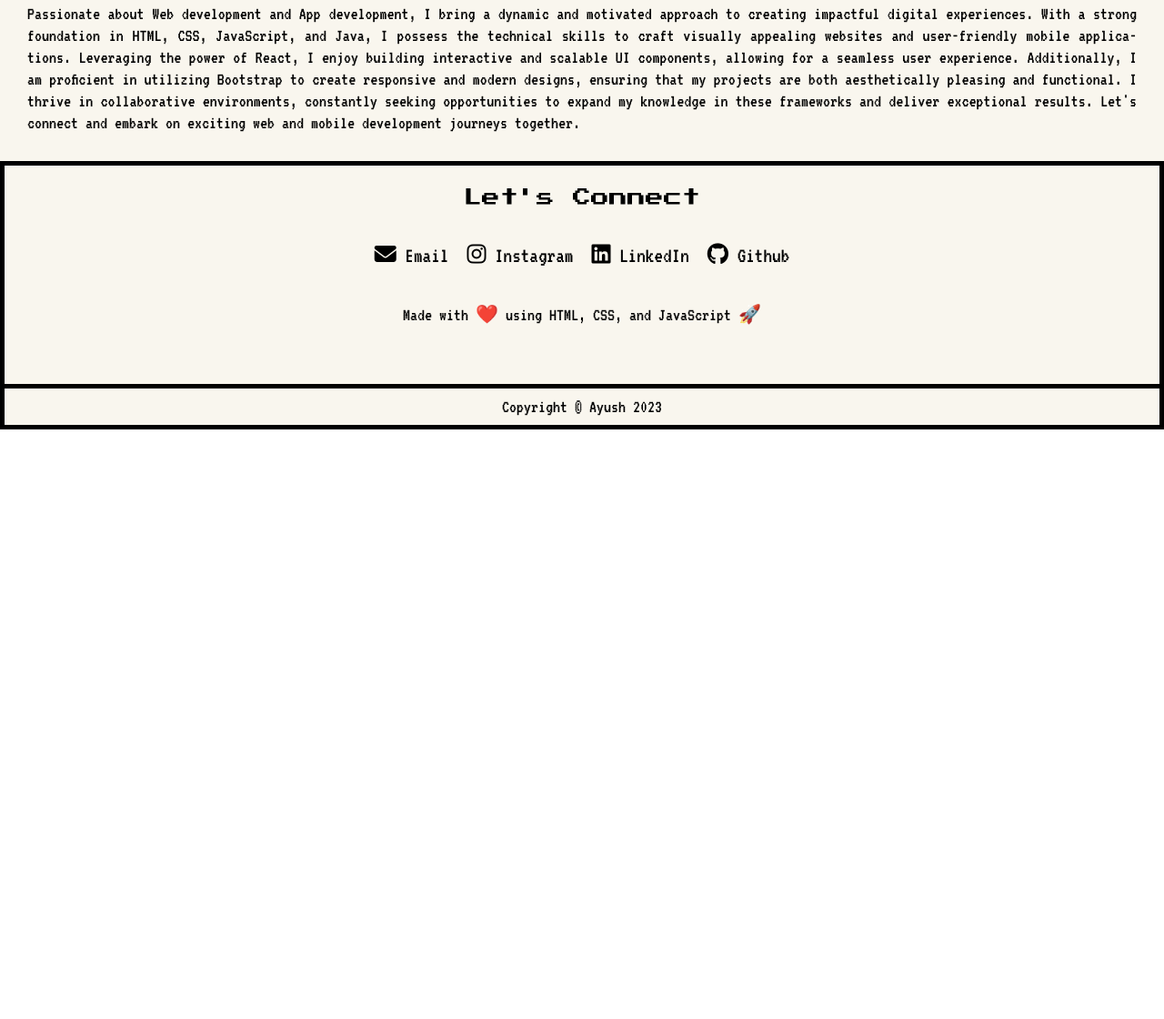
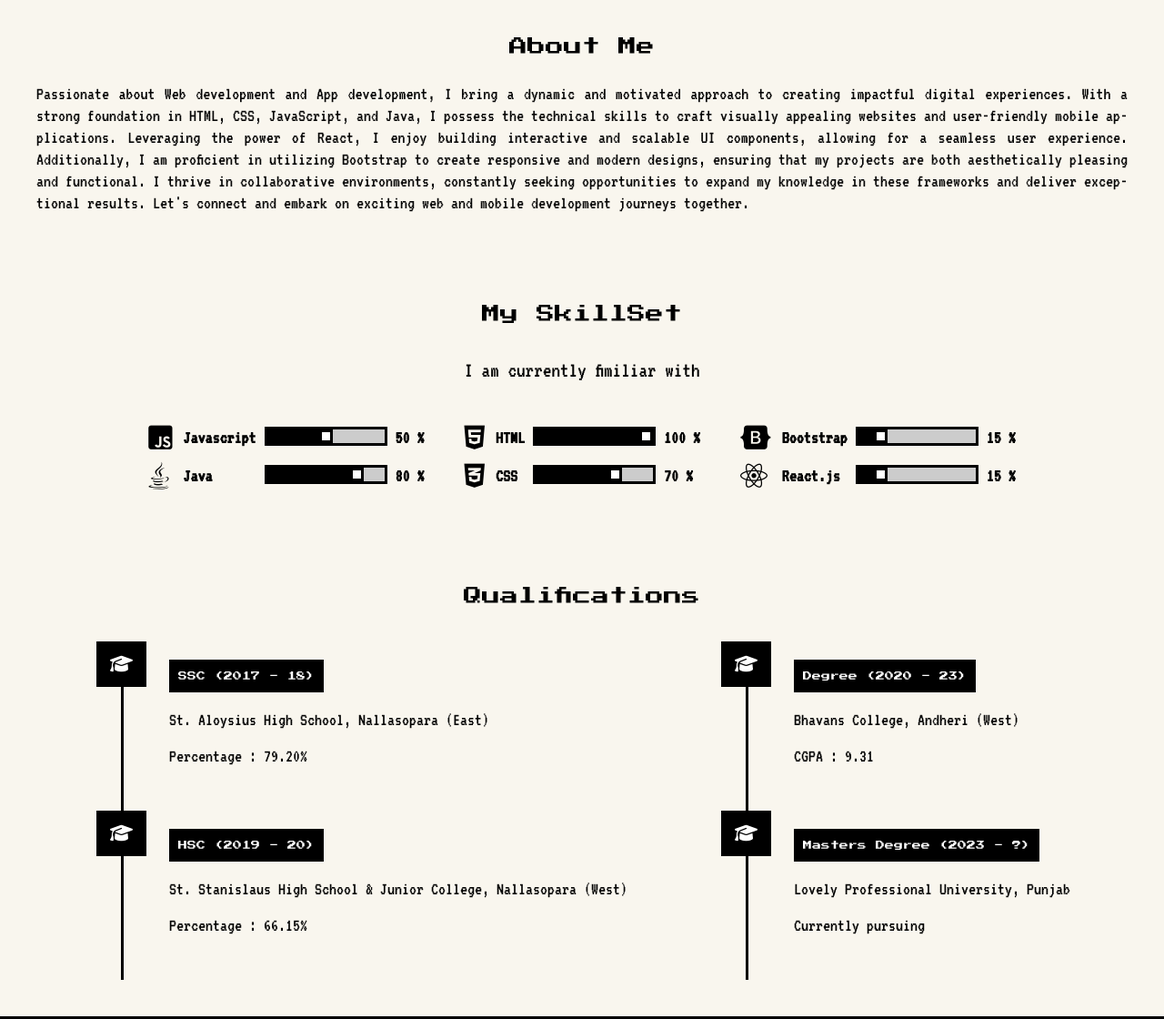
Before and after one commit to ayushmac/My_Portfolio_Website, a plain HTML site: page index.html in a window 1280 px wide. Shown: the part 969-2089 px from the top of the page at 91% size. Before the commit the page ends 1441 px from the top, so only its background shows below. Drawn offline with nearby package versions, Linux system fonts and the light colour scheme.

Commit message:
2nd commit

```diff
--- a/component_styles_and_scripts/about.css
+++ b/component_styles_and_scripts/about.css
@@ -4,7 +4,9 @@
   width: 100%;
   height: max-content;
   background-color: #f9f6ee;
-  padding: 30px;
+  padding-left: 40px;
+  padding-right: 40px;
+  padding-top: 100px;
   gap: 30px;
 }
 
--- a/component_styles_and_scripts/dark-icon.css
+++ b/component_styles_and_scripts/dark-icon.css
@@ -8,12 +8,11 @@
   border: 2px solid black;
   border-top-right-radius: 20px;
   border-bottom-right-radius: 20px;
-  z-index: 1;
+  z-index: 3;
 }
 
 .dark-mode .dark-icon-floater {
   background-color: #1c1c1c;
   color: #e9dcc9;
   border: 2px solid #e9dcc9;
-  z-index: 1;
 }
--- /dev/null
+++ b/component_styles_and_scripts/darkmode-skills.css
@@ -0,0 +1,48 @@
+.dark-mode #skills-container {
+  background-color: #1c1c1c;
+}
+
+#disable-range {
+  pointer-events: none;
+  /* opacity: 0.5; */
+}
+
+.dark-mode .range-input {
+  outline: 3px solid grey;
+}
+.dark-mode .skills-title {
+  color: #e9dcc9;
+}
+
+.dark-mode .skills-subtitle {
+  color: #e9dcc9;
+}
+
+/* styling for range*/
+.dark-mode .range-input::-webkit-slider-runnable-track {
+  background: #ccc;
+}
+
+.dark-mode .range-input::-moz-range-track {
+  background: #ccc;
+}
+
+.dark-mode .range-input::-webkit-slider-thumb {
+  background-color: #e9dcc9;
+
+  border: 3px solid black;
+  box-shadow: -407px 0 0 400px black;
+}
+
+.dark-mode .range-input::-moz-range-thumb {
+  background-color: #e9dcc9;
+  border: 1px solid black;
+  box-shadow: -407px 0 0 400px black;
+}
+
+.dark-mode td {
+  font-family: "VT323", monospace;
+  font-size: 20px;
+  padding: 5px;
+  color: #e9dcc9;
+}
--- a/component_styles_and_scripts/darkmode-welcome.css
+++ b/component_styles_and_scripts/darkmode-welcome.css
@@ -4,7 +4,7 @@
   background: linear-gradient(-45deg, #1c1c1c, #383838, #1c1c1c, #4f4e4f);
   background-size: 400% 400%;
   animation: gradient 10s ease infinite;
-  border: 5px solid #e9dcc9;
+  /* border: 5px solid #e9dcc9; */
 }
 .dark-mode .img-container {
   border: 3px solid #e9dcc9;
--- /dev/null
+++ b/component_styles_and_scripts/education.css
@@ -0,0 +1,75 @@
+#edu-container {
+  width: 100%;
+  height: max-content;
+  padding-left: 40px;
+  padding-right: 40px;
+  padding-top: 100px;
+  padding-bottom: 40px;
+  display: flex;
+  flex-direction: column;
+  align-items: center;
+  justify-content: center;
+  gap: 40px;
+  background-color: #f9f6ee;
+}
+.edu-title {
+  text-align: center;
+  font-family: "Press Start 2P", cursive;
+  font-size: 20px;
+}
+
+.edu-content {
+  width: 100%;
+  display: flex;
+  flex-direction: row;
+  gap: 100px;
+  align-items: center;
+  justify-content: center;
+  flex-wrap: wrap;
+  /* border: 1px solid black; */
+}
+
+.edu-card {
+  position: relative;
+  border-left: 3px solid black;
+  display: flex;
+  flex-direction: column;
+  gap: 20px;
+  padding-left: 50px;
+  padding-bottom: 50px;
+  padding-top: 20px;
+  align-items: start;
+  justify-content: center;
+  margin-left: 30px;
+  font-family: "VT323", monospace;
+  font-size: 20px;
+}
+
+.edu-year {
+  font-family: "Press Start 2P", cursive;
+  font-size: 10px;
+  background-color: black;
+  color: white;
+  line-height: 1.6;
+  padding: 10px 10px;
+}
+
+#edu-logo {
+  position: absolute;
+  top: 0;
+  left: -30px;
+  background-color: black;
+  padding: 15px;
+  color: white;
+}
+
+/* mobile devices */
+@media (max-width: 576px) {
+  .edu-content {
+    gap: 0;
+  }
+}
+
+/* small devices  */
+@media (min-width: 576px) and (max-width: 768px) {
+}
--- a/component_styles_and_scripts/footer.css
+++ b/component_styles_and_scripts/footer.css
@@ -13,7 +13,9 @@ footer {
 }
 
 .footer-1-container {
-  padding: 25px;
+  padding-top: 40px;
+  padding-left: 25px;
+  padding-right: 25px;
   width: 100%;
   display: flex;
   gap: 40px;
--- a/component_styles_and_scripts/navbar.css
+++ b/component_styles_and_scripts/navbar.css
@@ -8,6 +8,11 @@
   background-color: #f9f6ee;
 }
 
+.navigation-bar {
+  width: 100%;
+  position: fixed;
+  z-index: 3;
+}
 .nav-logo-container {
   cursor: pointer;
   padding: 20px 50px;
--- /dev/null
+++ b/component_styles_and_scripts/skills.css
@@ -0,0 +1,133 @@
+#skills-container {
+  padding-left: 40px;
+  padding-right: 40px;
+  padding-top: 100px;
+  width: 100%;
+  display: flex;
+  height: max-content;
+  justify-content: center;
+  align-items: center;
+  flex-direction: column;
+  gap: 40px;
+  background-color: #f9f6ee;
+}
+
+#disable-range {
+  pointer-events: none;
+  /* opacity: 0.5; */
+}
+
+.skills-title {
+  font-size: 20px;
+  text-align: center;
+  font-family: "Press Start 2P", cursive;
+}
+
+.skills-subtitle {
+  text-align: center;
+  font-family: "VT323", monospace;
+  font-size: 24px;
+}
+
+/* styling for range*/
+.range-input {
+  -webkit-appearance: none;
+  appearance: none;
+  width: 100%;
+  cursor: pointer;
+  outline: 3px solid black;
+  overflow: hidden;
+  /* border-radius: 16px; */
+}
+
+.range-input::-webkit-slider-runnable-track {
+  height: 15px;
+  background: #ccc;
+  border-radius: none;
+}
+
+.range-input::-moz-range-track {
+  height: 15px;
+  background: #ccc;
+  border-radius: none;
+}
+
+.range-input::-webkit-slider-thumb {
+  -webkit-appearance: none;
+  appearance: none;
+  height: 15px;
+  width: 15px;
+  background-color: #fff;
+
+  border: 3px solid black;
+  box-shadow: -407px 0 0 400px black;
+}
+
+.range-input::-moz-range-thumb {
+  height: 15px;
+  width: 15px;
+  background-color: #fff;
+  border: 1px solid black;
+  box-shadow: -407px 0 0 400px black;
+}
+
+.skills-content-container {
+  display: flex;
+  flex-wrap: wrap;
+  gap: 30px;
+  align-items: center;
+  justify-content: center;
+}
+
+tr {
+  cursor: pointer;
+}
+
+td {
+  font-family: "VT323", monospace;
+  font-size: 20px;
+  padding: 5px;
+}
+
+tr:hover td {
+  font-size: 30px;
+}
+tr:hover {
+  animation: popup 0.5s cubic-bezier(0.68, -0.55, 0.27, 1.55);
+}
+
+td i {
+  font-size: 30px;
+}
+
+/*Responsive Design*/
+/* mobile devices */
+@media (max-width: 576px) {
+  td {
+    font-family: "VT323", monospace;
+    font-size: 20px;
+  }
+
+  tr:hover td {
+    font-size: 25px;
+  }
+  tr:hover {
+    animation: popup 0.5s cubic-bezier(0.68, -0.55, 0.27, 1.55);
+  }
+}
+
+/* small devices  */
+@media (min-width: 576px) and (max-width: 768px) {
+}
+
+/*pop animation*/
+@keyframes popup {
+  0% {
+    opacity: 0.5;
+    transform: scale(0.8);
+  }
+  100% {
+    opacity: 1;
+    transform: scale(1);
+  }
+}
--- /dev/null
+++ b/component_styles_and_scripts/skills.js
@@ -0,0 +1,27 @@
+// Get all the input range elements and span elements with class "value"
+const rangeInputs = document.querySelectorAll('input[type="range"]');
+const valueSpans = document.querySelectorAll(".value");
+
+// Add event listeners to each input range element (only for testing range input to see that whether it changes value or not)
+rangeInputs.forEach((input, index) => {
+  input.addEventListener("input", () => {
+    // Update the corresponding span element's text with the input value
+    valueSpans[index].textContent = input.value;
+  });
+});
+
+// Function to update span values
+function updateSpanValues() {
+  rangeInputs.forEach((input, index) => {
+    // Update the corresponding span element's text with the input value
+    valueSpans[index].textContent = input.value + " %";
+  });
+}
+
+// Add event listeners to each input range element
+rangeInputs.forEach((input) => {
+  input.addEventListener("input", updateSpanValues);
+});
+
+// Trigger the input event manually to update values on page load
+updateSpanValues();
--- a/component_styles_and_scripts/welcome.css
+++ b/component_styles_and_scripts/welcome.css
@@ -12,8 +12,8 @@
   /* background: linear-gradient(-45deg, white, #b7b6b7, #5f5f5f, grey);
   background-size: 400% 400%;
   animation: gradient 6s ease infinite; */
-  z-index: 1;
-  border: 5px solid black;
+  z-index: 2;
+  /* border: 5px solid black; */
 }
 
 #particle-background {
--- a/index.html
+++ b/index.html
@@ -26,7 +26,12 @@
       rel="stylesheet"
       href="./component_styles_and_scripts/darkmode-about.css"
     />
+    <link rel="stylesheet" href="./component_styles_and_scripts/skills.css" />
+    <link rel="stylesheet" href="./component_styles_and_scripts/darkmode-skills.css" />
+    <link rel="stylesheet" href="./component_styles_and_scripts/education.css">
+    <link rel="stylesheet" href="./component_styles_and_scripts/darkmode-education.css">
     <link rel="stylesheet" href="./component_styles_and_scripts/footer.css" />
+
     <link
       rel="stylesheet"
       href="./component_styles_and_scripts/darkmode-footer.css"
@@ -35,7 +40,8 @@
       rel="stylesheet"
       href="./component_styles_and_scripts/dark-icon.css"
     />
-
+    <!-- animate on scroll -->
+    <link rel="stylesheet" href="https://unpkg.com/aos@next/dist/aos.css" />
     <!-- fonts -->
     <link rel="preconnect" href="https://fonts.googleapis.com" />
     <link rel="preconnect" href="https://fonts.gstatic.com" crossorigin />
@@ -49,10 +55,13 @@
   </head>
   <body>
     <div class="container">
-      <nav class="nav-container">
+      <div data-aos="fade-in"
+
+      data-aos-easing="ease-in-out" class="navigation-bar">
+        <nav  class="nav-container">
           <div class="nav-link-container">
             <a href="#about-container" class="nav-link">About</a>
-          <a href="#" class="nav-link">Qualifications</a>
+            <a href="#edu-container" class="nav-link">Qualifications</a>
           </div>
           <div class="nav-logo-container">
             <a class="nav-logo-link" href="#welcome-container">Mr.Mac</a>
@@ -72,16 +81,18 @@
         <nav class="drpdwn-container">
           <div class="drpdwn-nav-link-container">
             <a href="#about-container" class="drpdwn-nav-link">About</a>
-          <a href="#" class="drpdwn-nav-link">Qualifications</a>
+            <a href="#edu-container" class="drpdwn-nav-link">Qualifications</a>
             <a href="#" class="drpdwn-nav-link">Projects</a>
             <a href="#connect-container" class="drpdwn-nav-link">Contact</a>
           </div>
         </nav>
+      </div>
+
       <div class="dev-container">
         This Website is currently in works... So Stay Tuned !
       </div>
       <!-- welcm section here -->
-      <div id="welcome-container">
+      <div data-aos="zoom-out" data-aos-duration="1000" id="welcome-container">
         <div id="particle-background"></div>
         <div class="welcome-content">
           <div class="img-container"></div>
@@ -123,8 +134,11 @@
       </div>
 
       <div id="about-container">
-        <div class="about-title">About Me</div>
-        <div class="about-content">
+        <div data-aos="fade-up"
+        class="about-title">About Me</div>
+        <div data-aos="fade-in"
+        data-aos-duration="3000"
+        data-aos-mirror="true" class="about-content">
           Passionate about Web development and App development, I bring a
           dynamic and motivated approach to creating impactful digital
           experiences. With a strong foundation in HTML, CSS, JavaScript, and
@@ -141,29 +155,159 @@
         </div>
       </div>
 
-      <!-- <div id="skills-container">
-        <div class="skills-title">About Me</div>
-        <div class="skills-content-container">
-          Passionate about Web development and App development, I bring a
-          dynamic and motivated approach to creating impactful digital
-          experiences. With a strong foundation in HTML, CSS, JavaScript, and
-          Java, I possess the technical skills to craft visually appealing
-          websites and user-friendly mobile applications. Leveraging the power
-          of React, I enjoy building interactive and scalable UI components,
-          allowing for a seamless user experience. Additionally, I am proficient
-          in utilizing Bootstrap to create responsive and modern designs,
-          ensuring that my projects are both aesthetically pleasing and
-          functional. I thrive in collaborative environments, constantly seeking
-          opportunities to expand my knowledge in these frameworks and deliver
-          exceptional results. Let's connect and embark on exciting web and
-          mobile development journeys together.
+      <div id="skills-container">
+        <div class="skills-title" data-aos="fade-up">My SkillSet</div>
+        <div class="skills-subtitle" data-aos="fade-up">I am currently fimiliar with</div>
+        <div class="skills-content-container"  data-aos="fade-right"
+        data-aos-duration="2500"
+        data-aos-mirror="true">
+          <div>
+            <table >
+              <tr>
+                <td><i class="fa-brands fa-square-js"></i></td>
+                <td>
+                  <strong class="text-light">Javascript</strong>
+                </td>
+                <td>
+
+
+                  <input id="disable-range" class="range-input" type="range" name="" value="50" />
+                </td>
+                <td>
+                  <strong><span id="html-value" class="value">0</span></strong>
+                </td>
+              </tr>
+              <tr>
+                <td><i class="fa-brands fa-java"></i></td>
+                <td>
+
+                  <strong class="text-light">Java</strong>
+                </td>
+                <td>
+                  <input id="disable-range"  class="range-input"  type="range" name="" value="80" />
+                </td>
+                <td>
+                  <strong><span id="html-value" class="value">0</span></strong>
+                </td>
+              </tr>
+            </table>
           </div>
-      </div> -->
+          <div>
+            <table >
+              <tr>
+                <td>  <i class="fa-brands fa-html5"> </i></td>
+                <td>
+                </i> <strong>HTML</strong>
+                </td>
+                <td>
+                  <input id="disable-range"  class="range-input"  type="range" name="" value="100" />
+                </td>
+                <td>
+                  <strong><span id="html-value" class="value">0</span></strong>
+                </td>
+              </tr>
+              <tr>
+                <td> <i class="fa-brands fa-css3-alt"></i></td>
+                <td>
+
+                  <strong class="text-light">CSS</strong>
+                </td>
+                <td>
+                  <input id="disable-range"  class="range-input"  type="range" name="" value="70" />
+                </td>
+                <td>
+                  <strong><span id="html-value" class="value">0</span></strong>
+                </td>
+              </tr>
+            </table>
+          </div>
+          <div>
+            <table>
+              <tr>
+                <td><i class="fa-brands fa-bootstrap"></i></td>
+                <td>
+
+                  <strong>Bootstrap</strong>
+                </td>
+                <td>
+                  <input id="disable-range"  class="range-input"  type="range" name="" value="15" />
+                </td>
+                <td>
+                  <strong><span id="html-value" class="value">0</span></strong>
+                </td>
+              </tr>
+              <tr>
+                <td> <i class="fa-brands fa-react"></i> </td>
+                <td>
+                 <strong>React.js</strong>
+                </td>
+                <td>
+                  <input id="disable-range"   class="range-input"  type="range" name="" value="15" />
+                </td>
+                <td>
+                  <strong><span id="html-value" class="value">0</span></strong>
+                </td>
+              </tr>
+            </table>
+          </div>
+        </div>
+      </div>
+
+      <div id="edu-container">
+        <div class="edu-title" data-aos="fade-up">Qualifications</div>
+        <div class="edu-content"  >
+          <div class="edu-card-container-1">
+            <div class="edu-card" data-aos="fade-in"
+            data-aos-duration="1000"
+            data-aos-easing="ease-in-out">
+              <i id="edu-logo" class="fa-solid fa-graduation-cap"></i>
+              <div class="edu-year">SSC (2017 - 18)</div>
+              <div class="edu-card-title">St. Aloysius High School, Nallasopara (East)
+              </div>
+              <div class="edu-card-subtitle">Percentage : 79.20%</div>
+            </div>
+            <div class="edu-card" data-aos="fade-in"
+            data-aos-duration="1500"
+            data-aos-easing="ease-in-out">
+              <i id="edu-logo" class="fa-solid fa-graduation-cap"></i>
+              <div class="edu-year">HSC (2019 - 20)</div>
+              <div class="edu-card-title">St. Stanislaus High School & Junior College, Nallasopara (West)
+              </div>
+              <div class="edu-card-subtitle">Percentage : 66.15%</div>
+            </div>
+          </div>
+          <div class="edu-card-container-2">
+            <div class="edu-card" data-aos="fade-in"
+            data-aos-duration="1500"
+            data-aos-easing="ease-in-out">
+              <i id="edu-logo" class="fa-solid fa-graduation-cap"></i>
+              <div class="edu-year">Degree (2020 - 23)</div>
+              <div class="edu-card-title">Bhavans College, Andheri (West)
+              </div>
+              <div class="edu-card-subtitle">CGPA : 9.31</div>
+            </div>
+            <div class="edu-card" data-aos="fade-in"
+            data-aos-duration="1500"
+            data-aos-easing="ease-in-out">
+              <i id="edu-logo" class="fa-solid fa-graduation-cap"></i>
+              <div class="edu-year">Masters Degree (2023 - ?)</div>
+              <div class="edu-card-title">Lovely Professional University, Punjab
+              </div>
+              <div class="edu-card-subtitle">Currently pursuing  </div>
+            </div>
+          </div>
+
+
+
+        </div>
+      </div>
 
       <footer id="connect-container">
         <div class="footer-1-container">
-          <div class="footer-title">Let's Connect</div>
-          <div class="footer-links-container">
+          <div data-aos="fade-up" class="footer-title">Let's Connect</div>
+          <div  data-aos="fade-in"
+          data-aos-duration="1500"
+          data-aos-easing="ease-in-out" class="footer-links-container">
             <a class="footer-link" href="mailto:ayushmac2002@gmail.com"
               ><i class="fa-solid fa-envelope"></i> Email</a
             ><a
@@ -205,6 +349,7 @@
     <script src="./component_styles_and_scripts/navbar.js"></script>
     <script src="./component_styles_and_scripts/darkmode.js"></script>
     <script src="./component_styles_and_scripts/welcome.js"></script>
+    <script src="./component_styles_and_scripts/skills.js"></script>
 
     <!--jquery for animated hamburger menu-->
     <script
@@ -220,5 +365,11 @@
         });
       });
     </script>
+
+    <!-- javascript for animation on scroll library -->
+    <script src="https://unpkg.com/aos@next/dist/aos.js"></script>
+    <script>
+      AOS.init();
+    </script>
   </body>
 </html>
```
Also changed, not shown: component_styles_and_scripts/darkmode-education.css (added, +27 -0 lines), component_styles_and_scripts/dev.css (+17 -13 lines). Lines whose indentation alone changed are shown as unchanged.
